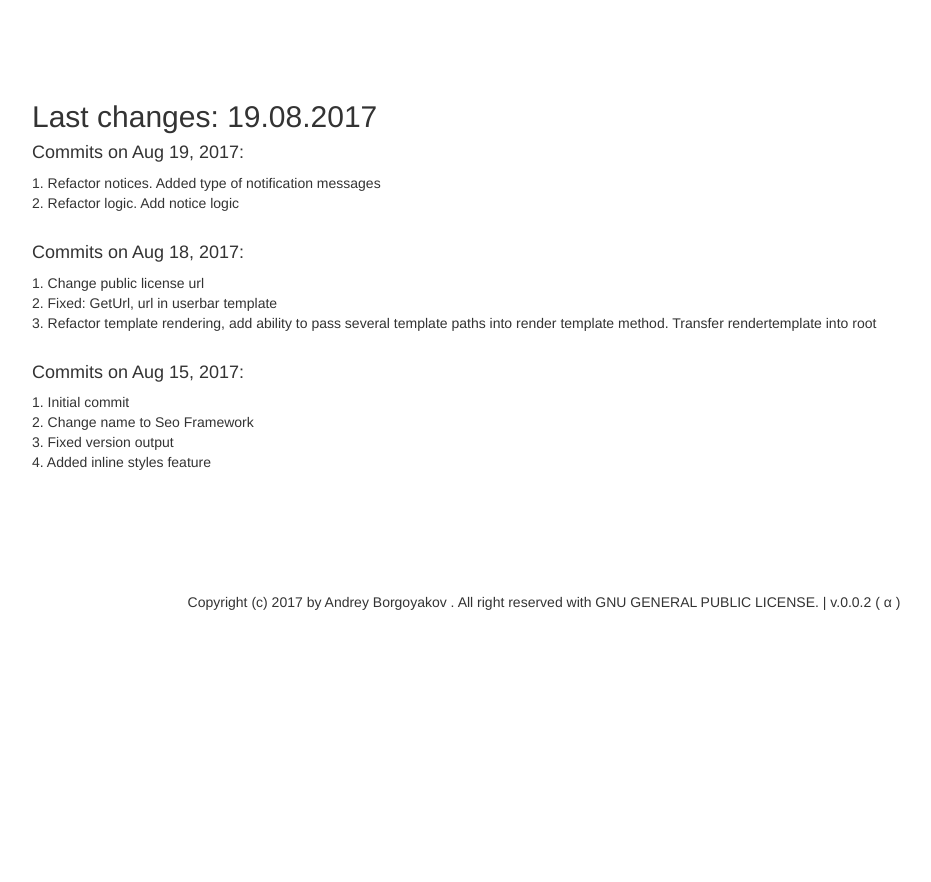
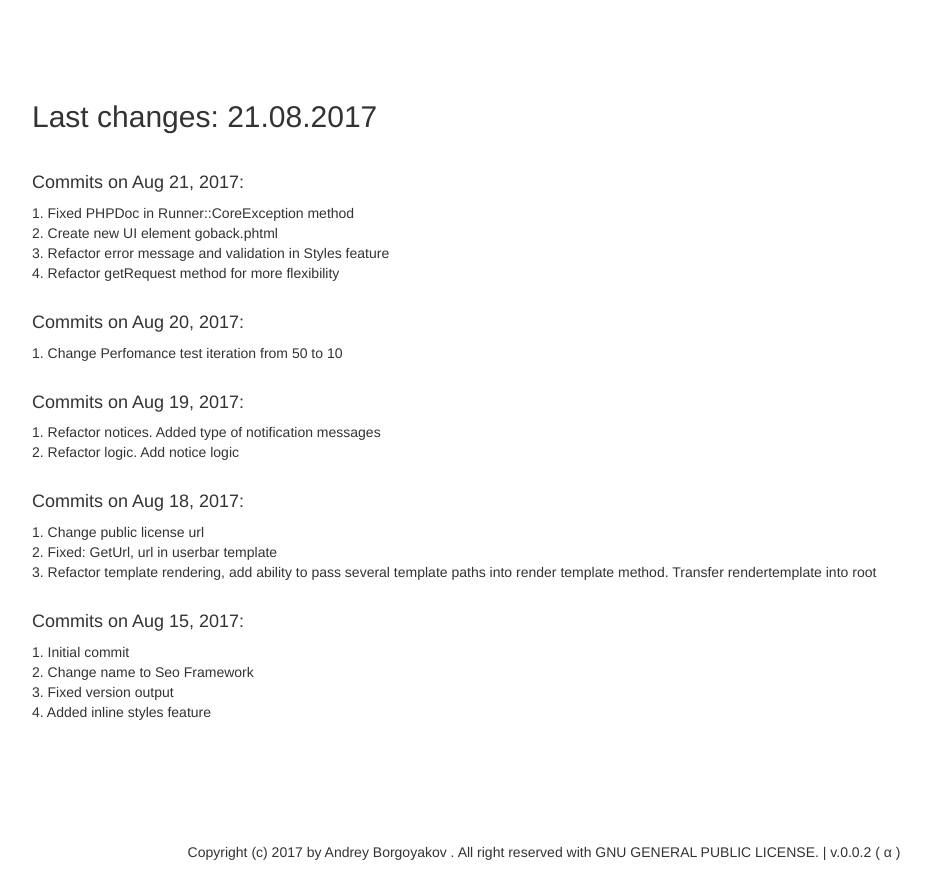
Before and after one commit to andrey-borgoyakov/seo-framework, a PHP site: page /users/changelog in a window 1280 px wide. Shown: the part 133-1015 px from the top of the page, without its empty margins (96-1027 px from the left). Before the commit the page ends 743 px from the top, so only its background shows below. Run offline with PHP 8.4, Linux system fonts and the light colour scheme; some libraries are stand-ins or nearby versions.

Commit message:
Update changelog

```diff
--- a/app/themes/default/templates/changelog.phtml
+++ b/app/themes/default/templates/changelog.phtml
@@ -1,8 +1,17 @@
-<h2><?php echo 'Last changes: 19.08.2017' ?></h2>
+<h2><?php echo 'Last changes: 21.08.2017' ?></h2><br>
 
 <div class="release-notes">
+    <h4>Commits on Aug 21, 2017:</h4>
+    1. Fixed PHPDoc in Runner::CoreException method<br>
+    2. Create new UI element goback.phtml<br>
+    3. Refactor error message and validation in Styles feature<br>
+    4. Refactor getRequest method for more flexibility<br><br>
+
+    <h4>Commits on Aug 20, 2017:</h4>
+    1. Change Perfomance test iteration from 50 to 10<br><br>
+
+
     <h4>Commits on Aug 19, 2017:</h4>
-
     1. Refactor notices. Added type of notification messages <br>
     2. Refactor logic. Add notice logic <br><br>
 
```
